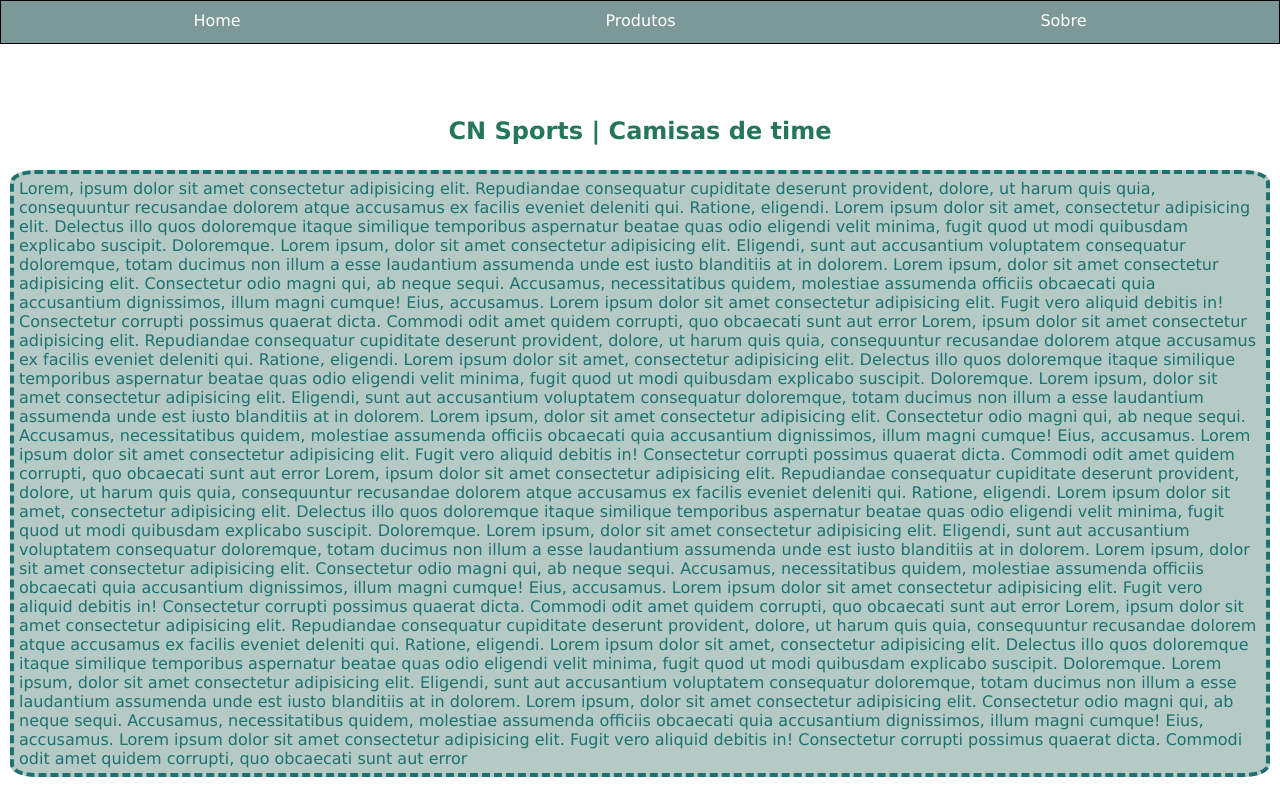
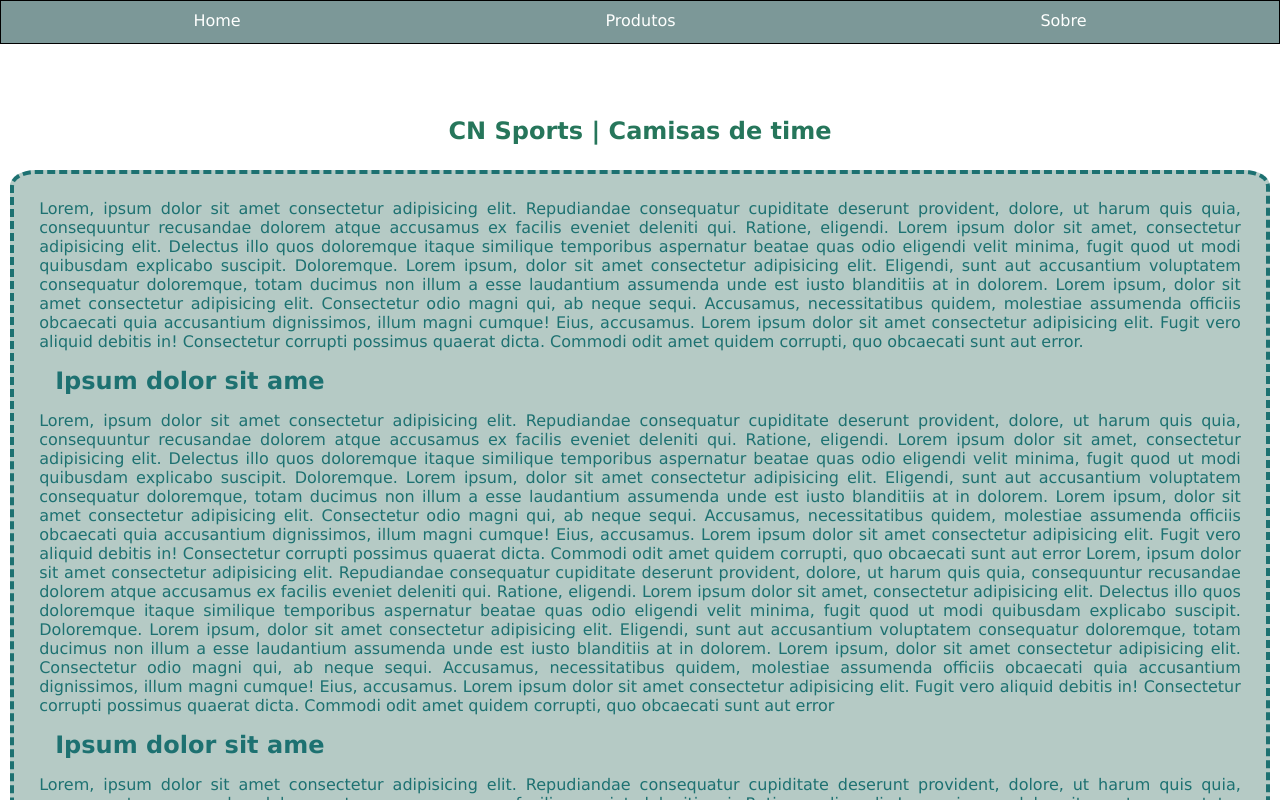
Before and after one commit to Matheus-Eiki/CP4_Web_Dev, a React (Vite) app: page /Home in a window 1280 px wide. Shown: the top 800 px of the page. Built offline with nearby package versions, Linux system fonts and the light colour scheme.

Commit message:
Formatando texto da Home

```diff
--- a/src/components/Home.jsx
+++ b/src/components/Home.jsx
@@ -19,7 +19,8 @@
                 consectetur adipisicing elit. Consectetur odio magni qui, ab neque sequi. Accusamus, necessitatibus quidem, molestiae assumenda
                  officiis obcaecati quia accusantium dignissimos, illum magni cumque! Eius, accusamus. Lorem ipsum dolor sit amet consectetur
                  adipisicing elit. Fugit vero aliquid debitis in! Consectetur corrupti possimus quaerat dicta. Commodi odit amet quidem corrupti,
-                quo obcaecati sunt aut error
+                quo obcaecati sunt aut error.
+                <h2 className='Ti'>Ipsum dolor sit ame</h2>
                 Lorem, ipsum dolor sit amet consectetur adipisicing elit. Repudiandae consequatur cupiditate deserunt provident,
             dolore, ut harum quis quia, consequuntur recusandae dolorem atque accusamus ex facilis eveniet deleniti qui. Ratione,
              eligendi. Lorem ipsum dolor sit amet, consectetur adipisicing elit. Delectus illo quos doloremque itaque similique temporibus
@@ -40,6 +41,7 @@
                  officiis obcaecati quia accusantium dignissimos, illum magni cumque! Eius, accusamus. Lorem ipsum dolor sit amet consectetur
                  adipisicing elit. Fugit vero aliquid debitis in! Consectetur corrupti possimus quaerat dicta. Commodi odit amet quidem corrupti,
                 quo obcaecati sunt aut error
+                <h2>Ipsum dolor sit ame</h2>
                 Lorem, ipsum dolor sit amet consectetur adipisicing elit. Repudiandae consequatur cupiditate deserunt provident,
             dolore, ut harum quis quia, consequuntur recusandae dolorem atque accusamus ex facilis eveniet deleniti qui. Ratione,
              eligendi. Lorem ipsum dolor sit amet, consectetur adipisicing elit. Delectus illo quos doloremque itaque similique temporibus
--- a/src/css/style.css
+++ b/src/css/style.css
@@ -52,8 +52,13 @@
     border: 4px dashed;
     border-radius: 2%;
     padding: 5px;
+    text-align: justify;
+    padding: 2%;
 }
 
+.conteudo-home h2{
+    padding: 1rem;
+}
 
 /*Produtos*/
 .c-produto{
```
